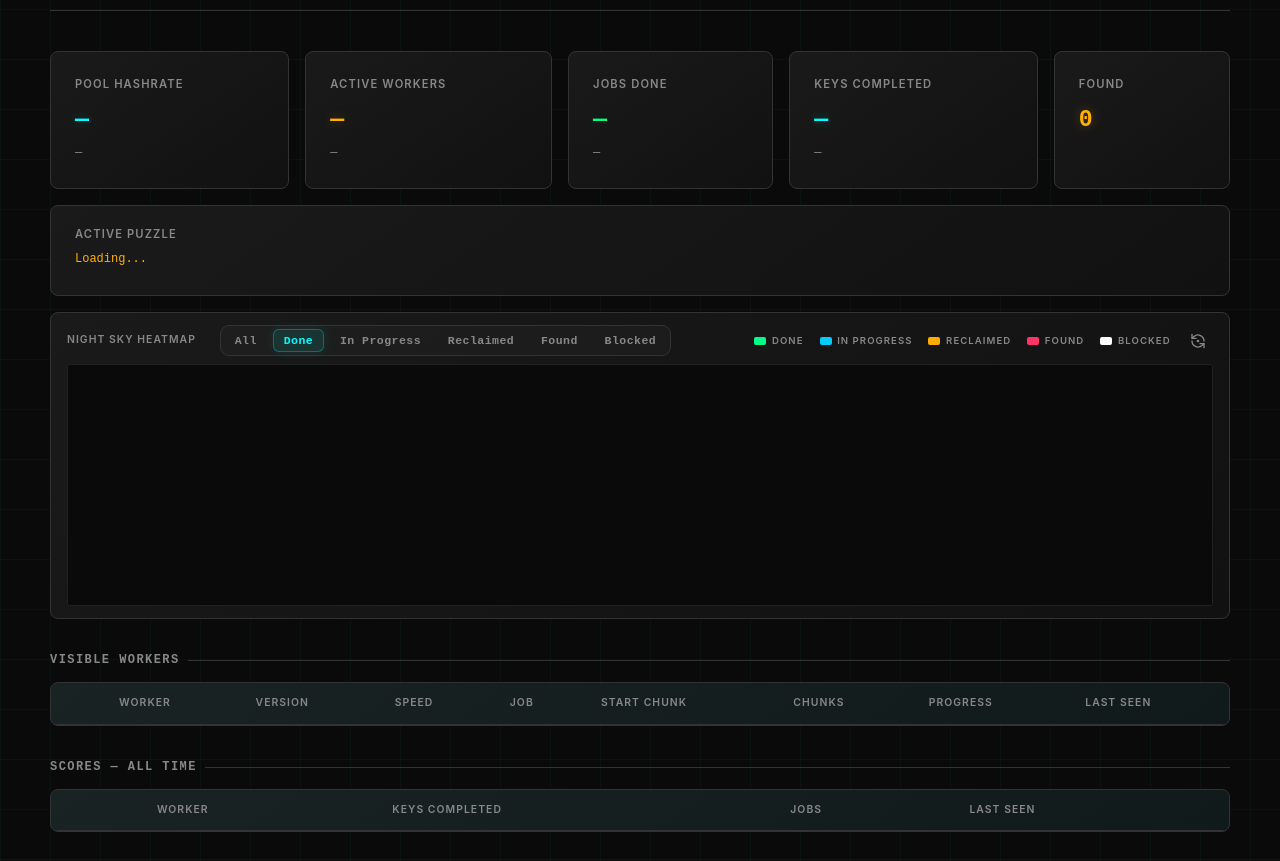
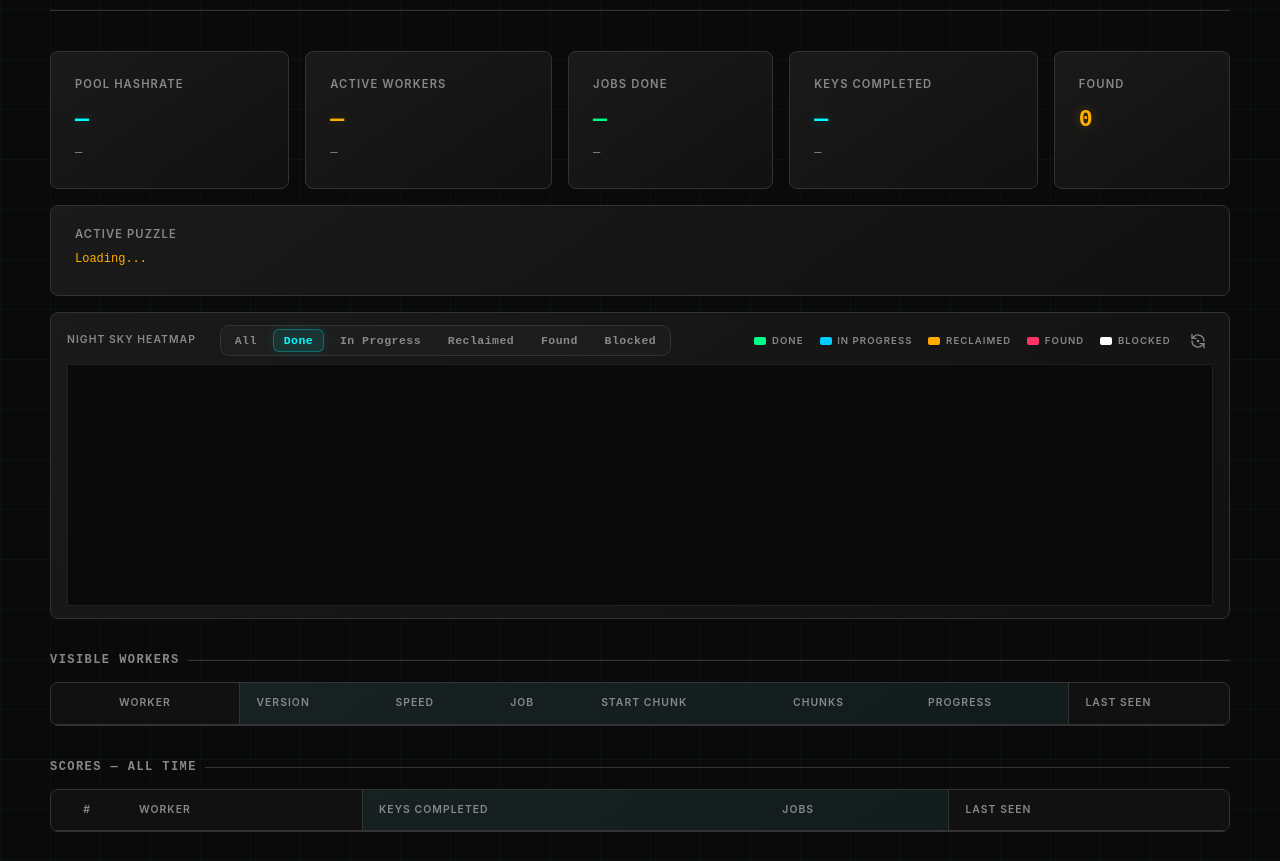
Before and after one commit to martchouk/puzzpool, a website built with Vite: page frontend/index.html in a window 1280 px wide. Shown: the part 91-952 px from the top of the page. Built offline with nearby package versions, Linux system fonts and the light colour scheme; files whose address does not match are found by name.

Commit message:
feat: add sticky dashboard table columns (closes #110)

```diff
--- a/frontend/index.html
+++ b/frontend/index.html
@@ -478,6 +478,33 @@
 
         table { width: 100%; border-collapse: collapse; }
 
+        .table-wrap-scroll-x {
+            overflow-x: auto;
+            overflow-y: hidden;
+        }
+
+        .table-wrap-scroll-x:focus-visible {
+            outline: 2px solid rgba(0,255,255,0.45);
+            outline-offset: 3px;
+        }
+
+        .table-wrap-scroll-x table {
+            width: max-content;
+            min-width: 100%;
+        }
+
+        .dashboard-table-workers {
+            min-width: 720px;
+            --sticky-col-left-1-width: 3.25rem;
+            --sticky-col-left-2-left: 3.25rem;
+        }
+
+        .dashboard-table-scores {
+            min-width: 540px;
+            --sticky-col-left-1-width: 4.5rem;
+            --sticky-col-left-2-left: 4.5rem;
+        }
+
         thead tr {
             background: rgba(0,255,255,0.04);
             border-bottom: 1px solid var(--border-default);
@@ -518,6 +545,46 @@
         .td-empty { color: var(--text-muted); text-align: center; padding: 1.5rem; }
         .td-progress { color: var(--accent-cyan); }
 
+        .sticky-col-left-1,
+        .sticky-col-left-2,
+        .sticky-col-right {
+            position: sticky;
+            z-index: 2;
+            background: var(--bg-secondary);
+            background-clip: padding-box;
+        }
+
+        .table-wrap-scroll-x thead .sticky-col-left-1,
+        .table-wrap-scroll-x thead .sticky-col-left-2,
+        .table-wrap-scroll-x thead .sticky-col-right {
+            z-index: 3;
+        }
+
+        .sticky-col-left-1 {
+            left: 0;
+            width: var(--sticky-col-left-1-width);
+            min-width: var(--sticky-col-left-1-width);
+            text-align: center;
+        }
+
+        .sticky-col-left-2 {
+            left: var(--sticky-col-left-2-left);
+            border-right: 1px solid var(--border-default);
+            box-shadow: 10px 0 12px -12px rgba(0,0,0,0.9);
+        }
+
+        .sticky-col-right {
+            right: 0;
+            border-left: 1px solid var(--border-default);
+            box-shadow: -10px 0 12px -12px rgba(0,0,0,0.9);
+        }
+
+        tbody tr:hover td.sticky-col-left-1,
+        tbody tr:hover td.sticky-col-left-2,
+        tbody tr:hover td.sticky-col-right {
+            background: #1a1a1a;
+        }
+
         .worker-dot {
             display: inline-block;
             width: 0.5rem;
@@ -528,6 +595,9 @@
         .worker-dot-on  { background: var(--accent-green); box-shadow: 0 0 8px var(--accent-green); animation: pulse 2s ease-in-out infinite; }
         .worker-dot-off { background: var(--text-secondary); }
         .worker-dim td { color: var(--text-secondary) !important; }
+        .worker-dim td.sticky-col-left-1,
+        .worker-dim td.sticky-col-left-2,
+        .worker-dim td.sticky-col-right { background: #151515; }
 
         .api-block {
             background: linear-gradient(145deg, var(--bg-tertiary) 0%, var(--bg-secondary) 100%);
@@ -1108,19 +1178,19 @@
         <div id="ks-tooltip"></div>
 
         <div id="workers-section-title" class="section-title">Visible Workers</div>
-        <div class="table-wrap" style="margin-bottom: 2rem;">
-            <table>
+        <div class="table-wrap table-wrap-scroll-x" style="margin-bottom: 2rem;" tabindex="0" aria-label="Visible Workers table, scroll horizontally">
+            <table class="dashboard-table-workers">
                 <thead>
                     <tr>
-                        <th></th>
-                        <th>Worker</th>
+                        <th class="sticky-col-left-1"></th>
+                        <th class="sticky-col-left-2">Worker</th>
                         <th>Version</th>
                         <th>Speed</th>
                         <th>Job</th>
                         <th>Start Chunk</th>
                         <th>Chunks</th>
                         <th>Progress</th>
-                        <th>Last Seen</th>
+                        <th class="sticky-col-right">Last Seen</th>
                     </tr>
                 </thead>
                 <tbody id="worker-list"></tbody>
@@ -1128,9 +1198,9 @@
         </div>
 
         <div class="section-title">Scores — All Time</div>
-        <div class="table-wrap" style="margin-bottom: 2rem;">
-            <table>
-                    <thead><tr><th></th><th>Worker</th><th>Keys Completed</th><th>Jobs</th><th>Last seen</th></tr></thead>
+        <div class="table-wrap table-wrap-scroll-x" style="margin-bottom: 2rem;" tabindex="0" aria-label="Scores table, scroll horizontally">
+            <table class="dashboard-table-scores">
+                    <thead><tr><th class="sticky-col-left-1">#</th><th class="sticky-col-left-2">Worker</th><th>Keys Completed</th><th>Jobs</th><th class="sticky-col-right">Last seen</th></tr></thead>
                     <tbody id="score-list"></tbody>
                 </table>
             </div>
--- a/frontend/src/dashboard.ts
+++ b/frontend/src/dashboard.ts
@@ -558,15 +558,15 @@ async function updateDashboard(): Promise<void> {
         }
 
         return `<tr${dim}>
-          <td>${dot}</td>
-          <td class="td-name">${esc(w.name)}</td>
+          <td class="sticky-col-left-1">${dot}</td>
+          <td class="sticky-col-left-2 td-name">${esc(w.name)}</td>
           <td class="td-mono">${esc(w.version ?? 'unknown')}</td>
           <td class="td-speed">${formatHashrate(w.hashrate)}</td>
           <td class="td-chunks">${w.current_chunk != null ? '#' + formatIntegerDots(w.current_chunk) : '—'}</td>
           <td class="td-chunks">${runStart}</td>
           <td class="td-chunks">${runCount}</td>
           <td class="td-progress">${renderWorkerProgress(w)}</td>
-          <td class="td-time">${fmtUtc(w.last_seen)}</td>
+          <td class="sticky-col-right td-time">${fmtUtc(w.last_seen)}</td>
         </tr>`;
       }).join('');
     }
@@ -578,11 +578,11 @@ async function updateDashboard(): Promise<void> {
       stbody.innerHTML = data.scores.map((s, i) => {
         const lastSeenClass = isRecentUtc(s.last_seen) ? 'td-score-time' : 'td-score-time td-score-time-stale';
         return `<tr>
-        <td class="td-rank">#${formatIntegerDots(i + 1)}</td>
-        <td class="td-name">${esc(s.worker_name)}</td>
+        <td class="sticky-col-left-1 td-rank">#${formatIntegerDots(i + 1)}</td>
+        <td class="sticky-col-left-2 td-name">${esc(s.worker_name)}</td>
         <td class="td-chunks">${formatBigInt(s.total_keys)}</td>
         <td class="td-chunks">${formatIntegerDots(s.completed_chunks)}</td>
-        <td class="${lastSeenClass}">${fmtUtc(s.last_seen)}</td>
+        <td class="sticky-col-right ${lastSeenClass}">${fmtUtc(s.last_seen)}</td>
       </tr>`;
       }).join('');
     }
```
Also changed, not shown: frontend/src/accessibility.test.ts (+32 -3 lines).
